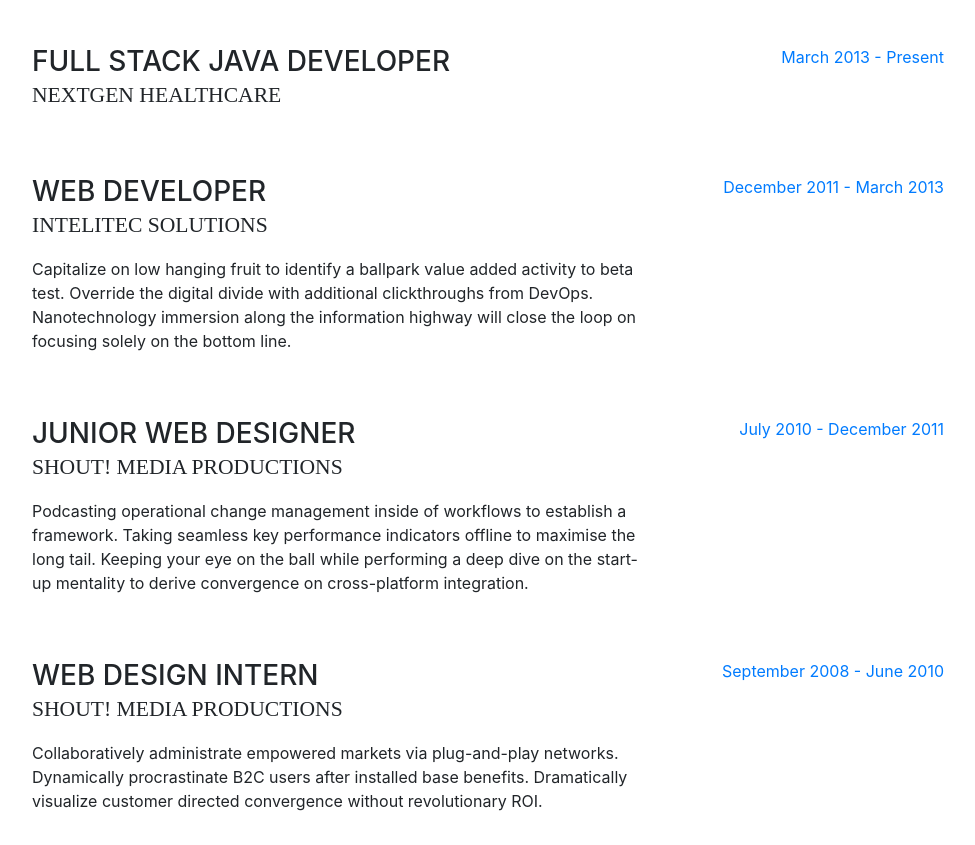
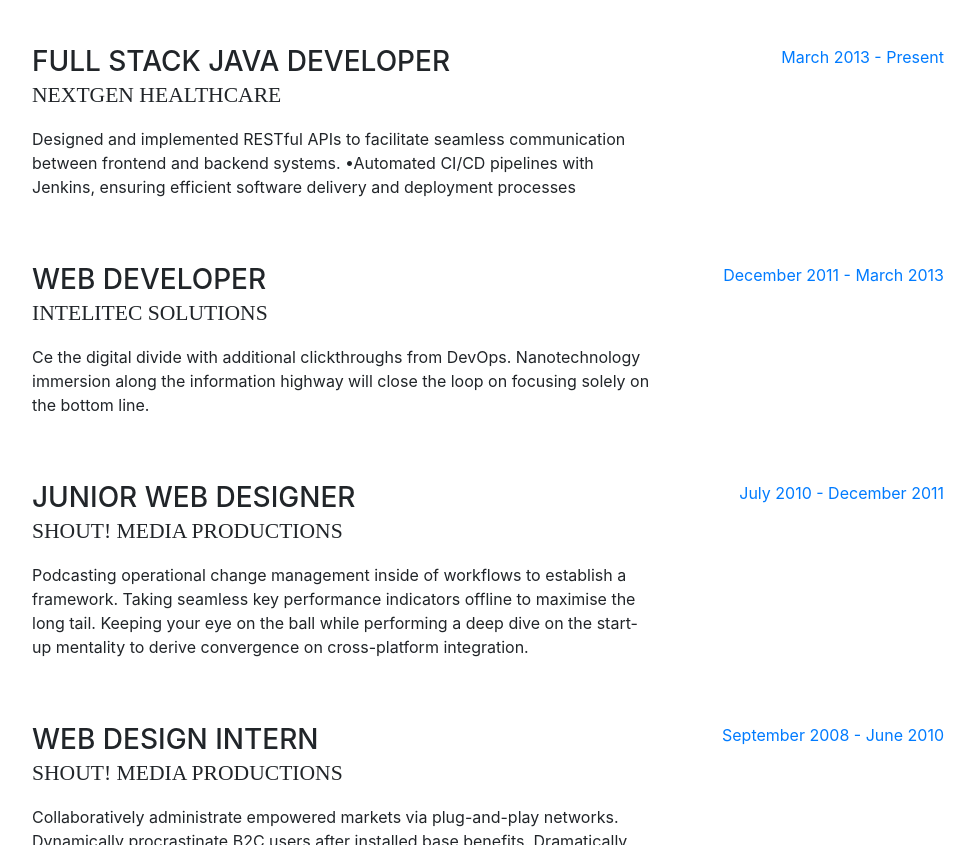
Before and after one commit to BhargavSriram45/Bhargav.github.io, a website with bundled scripts: page index.html in a window 1280 px wide. Shown: the part 889-1734 px from the top of the page, without its empty margins (288-1263 px from the left). Built offline with nearby package versions, Linux system fonts and the light colour scheme; a web font is replaced by a local one.

Commit message:
Update index.html

```diff
--- a/index.html
+++ b/index.html
@@ -117,7 +117,7 @@
             <div class="resume-content mr-auto">
               <h3 class="mb-0">Full Stack Java Developer</h3>
               <div class="subheading mb-3">NextGen Healthcare</div>
-              <p></p>
+              <p>Designed and implemented RESTful APIs to facilitate seamless communication between frontend and backend systems. •Automated CI/CD pipelines with Jenkins, ensuring efficient software delivery and deployment processes</p>
             </div>
             <div class="resume-date text-md-right">
               <span class="text-primary">March 2013 - Present</span>
@@ -128,7 +128,7 @@
             <div class="resume-content mr-auto">
               <h3 class="mb-0">Web Developer</h3>
               <div class="subheading mb-3">Intelitec Solutions</div>
-              <p>Capitalize on low hanging fruit to identify a ballpark value added activity to beta test. Override the digital divide with additional clickthroughs from DevOps. Nanotechnology immersion along the information highway will close the loop on focusing solely on the bottom line.</p>
+              <p>Ce the digital divide with additional clickthroughs from DevOps. Nanotechnology immersion along the information highway will close the loop on focusing solely on the bottom line.</p>
             </div>
             <div class="resume-date text-md-right">
               <span class="text-primary">December 2011 - March 2013</span>
```
